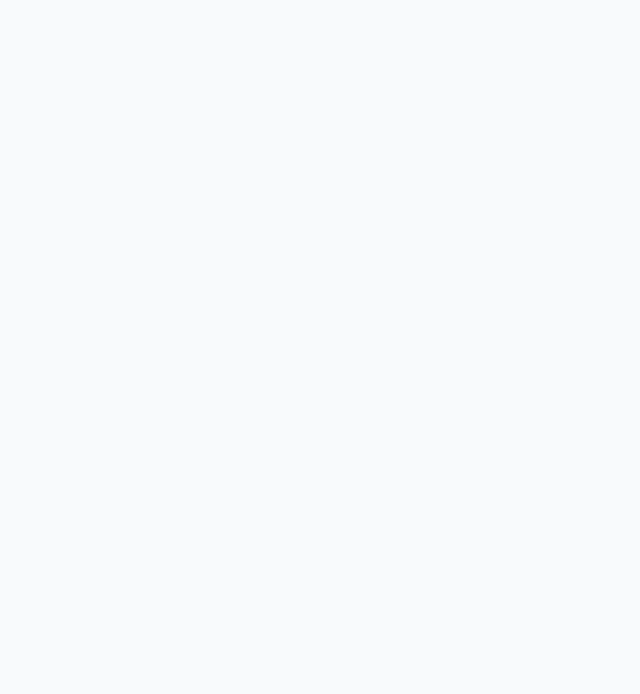
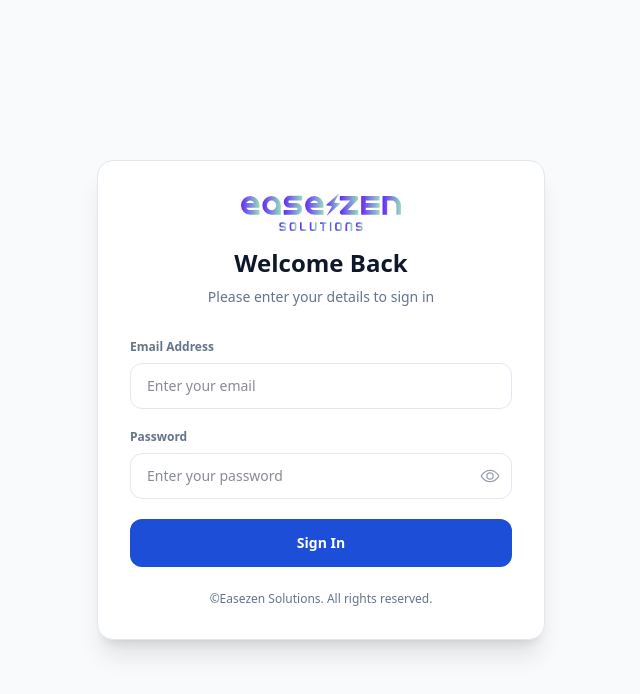
Before and after one commit to Fiza-Fakher/email-management-fe, a React (Vite) app: page /login in a window 1280 px wide. Shown: the top 694 px of the page, without its empty margins (319-959 px from the left). Built offline with nearby package versions, Linux system fonts and the light colour scheme.

Commit message:
Add login page UI and components by Mohsin

```diff
--- /dev/null
+++ b/src/components/auth/LoginForm.jsx
@@ -0,0 +1,64 @@
+import React, { useState } from "react";
+import { useNavigate } from "react-router-dom";
+import Input from "../common/Input";
+import Button from "../common/Button";
+
+export default function LoginForm() {
+    const navigate = useNavigate();
+    const [email, setEmail] = useState("");
+    const [password, setPassword] = useState("");
+    const [error, setError] = useState("");
+
+    const handleSubmit = (e) => {
+        e.preventDefault();
+        setError("");
+
+        if (email === "easezensolution@gmail.com" && password === "Ease@123") {
+            navigate("/");
+        } else {
+            setError("Incorrect email or password");
+        }
+    };
+
+    return (
+        <form onSubmit={handleSubmit} className="flex flex-col gap-5">
+            <Input
+                label="Email Address"
+                type="email"
+                value={email}
+                onChange={(e) => {
+                    setEmail(e.target.value);
+                    setError("");
+                }}
+                placeholder="Enter your email"
+                required
+            />
+
+            <Input
+                label="Password"
+                type="password"
+                value={password}
+                onChange={(e) => {
+                    setPassword(e.target.value);
+                    setError("");
+                }}
+                placeholder="Enter your password"
+                required
+            />
+
+            {error && (
+                <div
+                    className="rounded-xl px-4 py-3 text-sm text-center font-medium"
+                    style={{
+                        background: "rgba(239,68,68,0.1)",
+                        color: "var(--danger)",
+                    }}
+                >
+                    {error}
+                </div>
+            )}
+
+            <Button type="submit">Sign In</Button>
+        </form>
+    );
+}
--- /dev/null
+++ b/src/components/common/Button.jsx
@@ -0,0 +1,31 @@
+import React from "react";
+
+export default function Button({
+    children,
+    onClick,
+    type = "button",
+    className = "",
+    style = {},
+    variant = "primary", // primary | danger | outline
+    ...props
+}) {
+
+    const baseStyles = {
+        background: variant === "primary" ? "var(--brand)" :
+            variant === "danger" ? "var(--danger)" : "transparent",
+        color: variant === "outline" ? "var(--text-primary)" : "#fff",
+        border: variant === "outline" ? "1px solid var(--border)" : "none",
+    }
+
+    return (
+        <button
+            type={type}
+            onClick={onClick}
+            className={`w-full rounded-xl px-4 py-3.5 text-sm font-bold transition-all duration-200 hover:shadow-lg hover:-translate-y-0.5 active:translate-y-0 cursor-pointer ${className}`}
+            style={{ ...baseStyles, ...style }}
+            {...props}
+        >
+            {children}
+        </button>
+    );
+}
--- /dev/null
+++ b/src/components/common/Input.jsx
@@ -0,0 +1,63 @@
+import React, { useState } from "react";
+import { IoEyeOutline, IoEyeOffOutline } from "react-icons/io5";
+
+export default function Input({
+    label,
+    type = "text",
+    value,
+    onChange,
+    placeholder,
+    required = false,
+    className = "",
+    error,
+}) {
+    const [showPassword, setShowPassword] = useState(false);
+    const isPassword = type === "password";
+    const inputType = isPassword ? (showPassword ? "text" : "password") : type;
+
+    return (
+        <div className={className}>
+            {label && (
+                <label
+                    className="block text-xs font-semibold mb-2"
+                    style={{ color: "var(--text-secondary)" }}
+                >
+                    {label}
+                </label>
+            )}
+            <div className="relative">
+                <input
+                    type={inputType}
+                    value={value}
+                    onChange={onChange}
+                    placeholder={placeholder}
+                    required={required}
+                    className="w-full rounded-xl border px-4 py-3 text-sm outline-none transition-all duration-200 focus:ring-2 pr-10"
+                    style={{
+                        background: "var(--bg-secondary)",
+                        borderColor: "var(--border)",
+                        "--tw-ring-color": "var(--brand)",
+                    }}
+                />
+                {isPassword && (
+                    <button
+                        type="button"
+                        onClick={() => setShowPassword(!showPassword)}
+                        className="absolute right-3 top-1/2 -translate-y-1/2 text-gray-400 hover:text-gray-600 cursor-pointer"
+                    >
+                        {showPassword ? (
+                            <IoEyeOffOutline size={20} />
+                        ) : (
+                            <IoEyeOutline size={20} />
+                        )}
+                    </button>
+                )}
+            </div>
+            {error && (
+                <p className="mt-1 text-xs" style={{ color: "var(--danger)" }}>
+                    {error}
+                </p>
+            )}
+        </div>
+    );
+}
--- a/src/components/common/Navbar.jsx
+++ b/src/components/common/Navbar.jsx
@@ -1,8 +1,10 @@
 import React, { useState } from "react";
 import { IoIosLogOut } from "react-icons/io";
+import { useNavigate } from "react-router-dom";
 
 export default function Navbar() {
   const [hover, setHover] = useState(false);
+  const navigate = useNavigate();
 
   return (
     <div
@@ -11,12 +13,12 @@ export default function Navbar() {
     >
       <div className="mx-auto flex h-20  w-full max-w-6xl items-center justify-between px-4 md:px-6">
         <div className="flex items-center gap-3">
-          <img src="navbarLogo.svg" alt="" className="w-30"/>
+          <img src="navbarLogo.svg" alt="" className="w-30" />
           {/* <div className="text-sm font-semibold">Email Management System</div> */}
         </div>
 
         <button
-          onClick={() => console.log("logout")}
+          onClick={() => navigate("/login")}
           onMouseEnter={() => setHover(true)}
           onMouseLeave={() => setHover(false)}
           className="
@@ -24,6 +26,7 @@ export default function Navbar() {
             transition-all duration-300 ease-out
             hover:-translate-y-0.5 hover:shadow-lg
             active:translate-y-0 active:shadow-md
+            cursor-pointer
           "
           style={{
             background: hover ? "var(--brand)" : "var(--bg-secondary)",
--- a/src/pages/auth/login/index.jsx
+++ b/src/pages/auth/login/index.jsx
@@ -1,11 +1,35 @@
-import React from 'react'
+import React from "react";
+import LoginForm from "../../../components/auth/LoginForm";
 
-function Login() {
+export default function Login() {
   return (
-    <div>
+    <div
+      className="min-h-screen flex items-center justify-center p-4"
+      style={{ background: "var(--bg-primary)" }}
+    >
+      <div
+        className="w-full max-w-md rounded-2xl border shadow-xl p-8"
+        style={{ background: "var(--bg-secondary)", borderColor: "var(--border)" }}
+      >
+        {/* Header */}
+        <div className="flex flex-col items-center text-center mb-8">
+          <img src="/navbarLogo.svg" alt="Logo" className="w-40 mb-4" />
+          <h1 className="text-2xl font-bold" style={{ color: "var(--text-primary)" }}>
+            Welcome Back
+          </h1>
+          <p className="mt-2 text-sm" style={{ color: "var(--text-secondary)" }}>
+            Please enter your details to sign in
+          </p>
+        </div>
 
+        {/* Form */}
+        <LoginForm />
+
+        {/* Footer */}
+        <div className="mt-6 text-center text-xs" style={{ color: "var(--text-secondary)" }}>
+          ©Easezen Solutions. All rights reserved.
+        </div>
+      </div>
     </div>
-  )
+  );
 }
-
-export default Login
```
